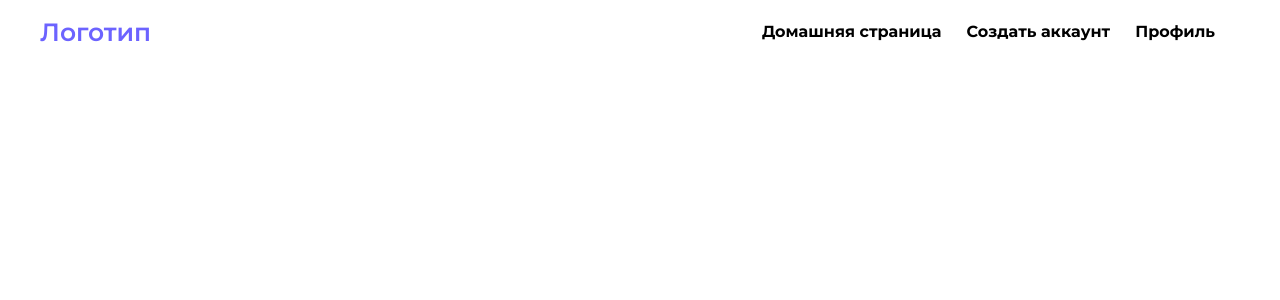
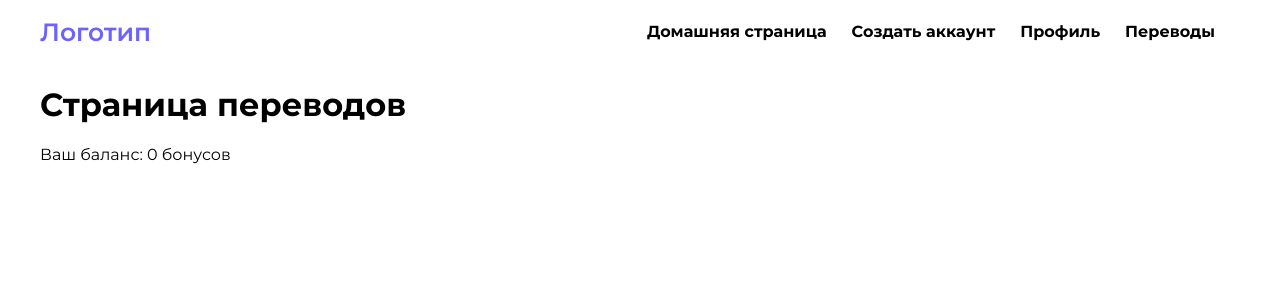
Before and after one commit to PolinaShneider/frontend, a React (Create React App) app: page /transfers in a window 1280 px wide. Shown: the top 300 px of the page. Built offline with nearby package versions, Linux system fonts and the light colour scheme; no server answers.

Commit message:
Transfers Initial

```diff
--- a/src/App.tsx
+++ b/src/App.tsx
@@ -5,6 +5,7 @@ import { Header } from './components/Header';
 
 import { Home } from './pages/Home';
 import { Registration } from './pages/Registration';
+import { Transfers } from './pages/Transfers';
 import { UserProfile } from './pages/UserProfile';
 
 function App() {
@@ -15,6 +16,7 @@ function App() {
         <Route path="/" element={<Home />} />
         <Route path="/register" element={<Registration />} />
         <Route path="/profile" element={<UserProfile />} />
+        <Route path="/transfers" element={<Transfers />} />
       </Routes>
     </div>
   );
--- a/src/components/Header/index.tsx
+++ b/src/components/Header/index.tsx
@@ -13,6 +13,7 @@ export const Header = () => {
                 <Link className="header-link" to="/">Домашняя страница</Link>
                 <Link className="header-link" to="/register">Создать аккаунт</Link>
                 <Link className="header-link" to="/profile">Профиль</Link>
+                <Link className="header-link" to="/transfers">Переводы</Link>
             </nav>
         </header>
     )
--- /dev/null
+++ b/src/pages/Transfers/index.tsx
@@ -0,0 +1,31 @@
+import axios from "axios";
+import React from "react";
+import authHeader from "../../utils";
+
+const BACKEND_URL = 'http://94.228.120.208';
+
+export const Transfers = () => {
+    const [balance, setUserBalance] = React.useState(0);
+
+    const getUserBalance = () => {
+        axios.get(`${BACKEND_URL}/user/me`, {
+            headers: authHeader(),
+        }).then((result) => {
+            const data = result.data.response;
+            if (data) {
+                setUserBalance(data.balance)
+            }
+        })
+    };
+    React.useEffect(() => {
+        getUserBalance();
+    }, [])
+    return (
+        <div>
+            <h1>Страница переводов</h1>
+            <p>
+            Ваш баланс: <span>{balance} бонусов</span>
+            </p>
+        </div>
+    )
+}
```
